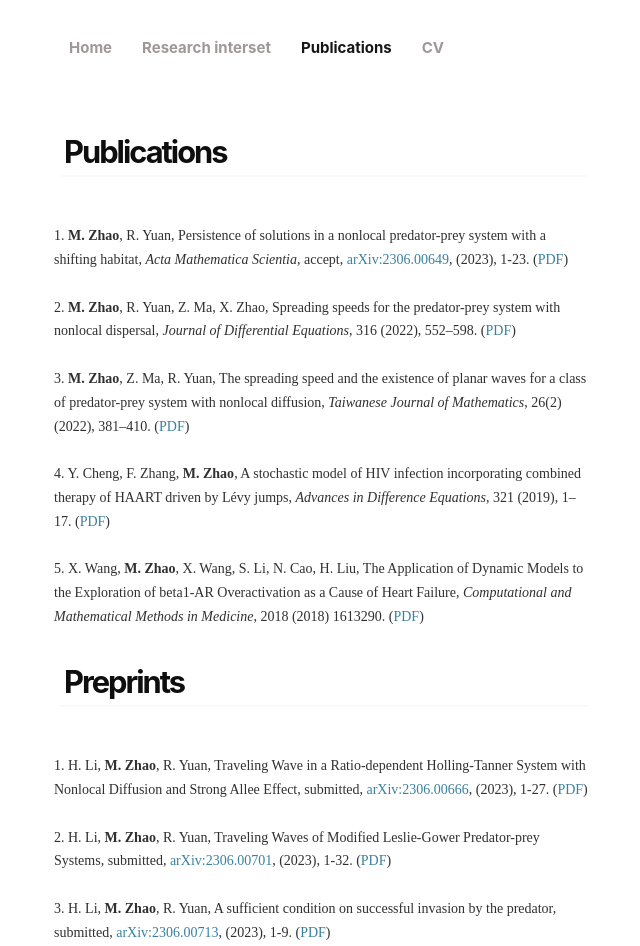
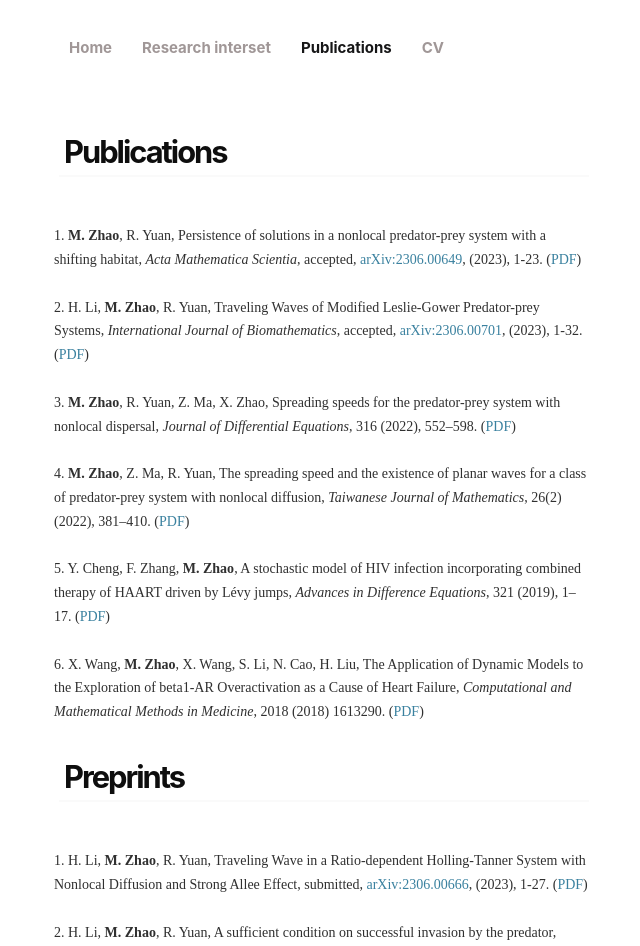
Before and after one commit to MinZhao123/MinZhao, a plain HTML site: page publication.html in a window 1280 px wide. Shown: the top 946 px of the page, without its empty margins (150-790 px from the left). Drawn offline with Linux system fonts and the light colour scheme.

Commit message:
Update publication.html
Signed-off-by: Min Zhao <99217682+MinZhao123@users.noreply.github.com>

```diff
--- a/publication.html
+++ b/publication.html
@@ -51,30 +51,36 @@
 
 <br>
  1. <b>M. Zhao</b>, R. Yuan, Persistence of solutions in a nonlocal predator-prey system with a
-shifting habitat, <i>Acta Mathematica Scientia</i>, accept, <a href="https://arxiv.org/abs/2306.00649">arXiv:2306.00649</a>,
+shifting habitat, <i>Acta Mathematica Scientia</i>, accepted, <a href="https://arxiv.org/abs/2306.00649">arXiv:2306.00649</a>,
  (2023), 1-23. (<a href="2306.00649.pdf" target="_blanck">PDF</a>)
 <br>
 
 <br>
-2. <b>M. Zhao</b>, R. Yuan, Z. Ma, X. Zhao, Spreading speeds for the predator-prey system with
+2. H. Li, <b>M. Zhao</b>, R. Yuan, Traveling Waves of Modified Leslie-Gower Predator-prey Systems, <i>International Journal of Biomathematics</i>, accepted,
+			<a href="https://arxiv.org/abs/2306.00701">arXiv:2306.00701</a>, (2023), 1-32.
+ (<a href="2306.00701.pdf" target="_blanck">PDF</a>)
+<br>
+
+<br>
+3. <b>M. Zhao</b>, R. Yuan, Z. Ma, X. Zhao, Spreading speeds for the predator-prey system with
 nonlocal dispersal, <i> Journal of Differential Equations</i>, 316 (2022), 552–598. (<a href="Min-JDE.pdf" target="_blanck">PDF</a>)
 
 <br>
 
 <br>
-3. <b>M. Zhao</b>, Z. Ma, R. Yuan, The spreading speed and the existence of planar waves for a
+4. <b>M. Zhao</b>, Z. Ma, R. Yuan, The spreading speed and the existence of planar waves for a
 class of predator-prey system with nonlocal diffusion, <i>Taiwanese Journal of Mathematics</i>,
 26(2) (2022), 381–410. (<a href="Min-2022.pdf" target="_blanck">PDF</a>)
 
 <br>
 
 <br>
-4. Y. Cheng, F. Zhang, <b>M. Zhao</b>, A stochastic model of HIV infection incorporating combined therapy of HAART driven by Lévy jumps,
+5. Y. Cheng, F. Zhang, <b>M. Zhao</b>, A stochastic model of HIV infection incorporating combined therapy of HAART driven by Lévy jumps,
 			<i>Advances in Difference Equations</i>, 321 (2019), 1–17. (<a href="chen-min2019.pdf" target="_blanck">PDF</a>)
 
 <br>
 <br>
-5. X. Wang, <b>M. Zhao</b>, X. Wang, S. Li, N. Cao, H. Liu, The Application of Dynamic Models to
+6. X. Wang, <b>M. Zhao</b>, X. Wang, S. Li, N. Cao, H. Liu, The Application of Dynamic Models to
 the Exploration of beta1-AR Overactivation as a Cause of Heart Failure, <i>Computational
 and Mathematical Methods in Medicine</i>, 2018 (2018) 1613290. (<a href="Wang-Min2018.pdf" target="_blanck">PDF</a>)
 
@@ -91,24 +97,20 @@ and Mathematical Methods in Medicine</i>, 2018 (2018) 1613290. (<a href="Wang-Mi
 with Nonlocal Diffusion and Strong Allee Effect, submitted, <a href="https://arxiv.org/abs/2306.00666">arXiv:2306.00666</a>, (2023), 1-27.
  (<a href="2306.00666.pdf" target="_blanck">PDF</a>)
 <br>
+
 <br>
-2. H. Li, <b>M. Zhao</b>, R. Yuan, Traveling Waves of Modified Leslie-Gower Predator-prey Systems, submitted,
-			<a href="https://arxiv.org/abs/2306.00701">arXiv:2306.00701</a>, (2023), 1-32.
- (<a href="2306.00701.pdf" target="_blanck">PDF</a>)
-<br>
-<br>
-3. H. Li, <b>M. Zhao</b>, R. Yuan, A sufficient condition on successful invasion by the predator, submitted,
+2. H. Li, <b>M. Zhao</b>, R. Yuan, A sufficient condition on successful invasion by the predator, submitted,
 <a href="https://arxiv.org/abs/2306.00713">arXiv:2306.00713</a>, (2023), 1-9.
  (<a href="2306.00713.pdf" target="_blanck">PDF</a>)
 <br>
 <br>
-4. <b>M. Zhao</b>, R. Yuan, Existence and Stability of Random Transition Waves for Nonautonomous Fisher-KPP Equations with Nonlocal Diffusion, submitted,
+3. <b>M. Zhao</b>, R. Yuan, Existence and Stability of Random Transition Waves for Nonautonomous Fisher-KPP Equations with Nonlocal Diffusion, submitted,
 <a href="https://arxiv.org/abs/2305.19762">arXiv:2305.19762</a>, (2023), 1-27.
  (<a href="2305.19762.pdf" target="_blanck">PDF</a>)
 <br>
 <br>
 
-5. Q. Griette, P. Magal, <b>M. Zhao</b>, Traveling waves with continuous profile for hyperbolic
+4. Q. Griette, P. Magal, <b>M. Zhao</b>, Traveling waves with continuous profile for hyperbolic
 Keller-Segel equation, submitted, <a href="https://arxiv.org/abs/2204.06920">arXiv:2204.06920</a>, (2022), 1-27.
  (<a href="2204.06920.pdf" target="_blanck">PDF</a>)
 <br>
```
